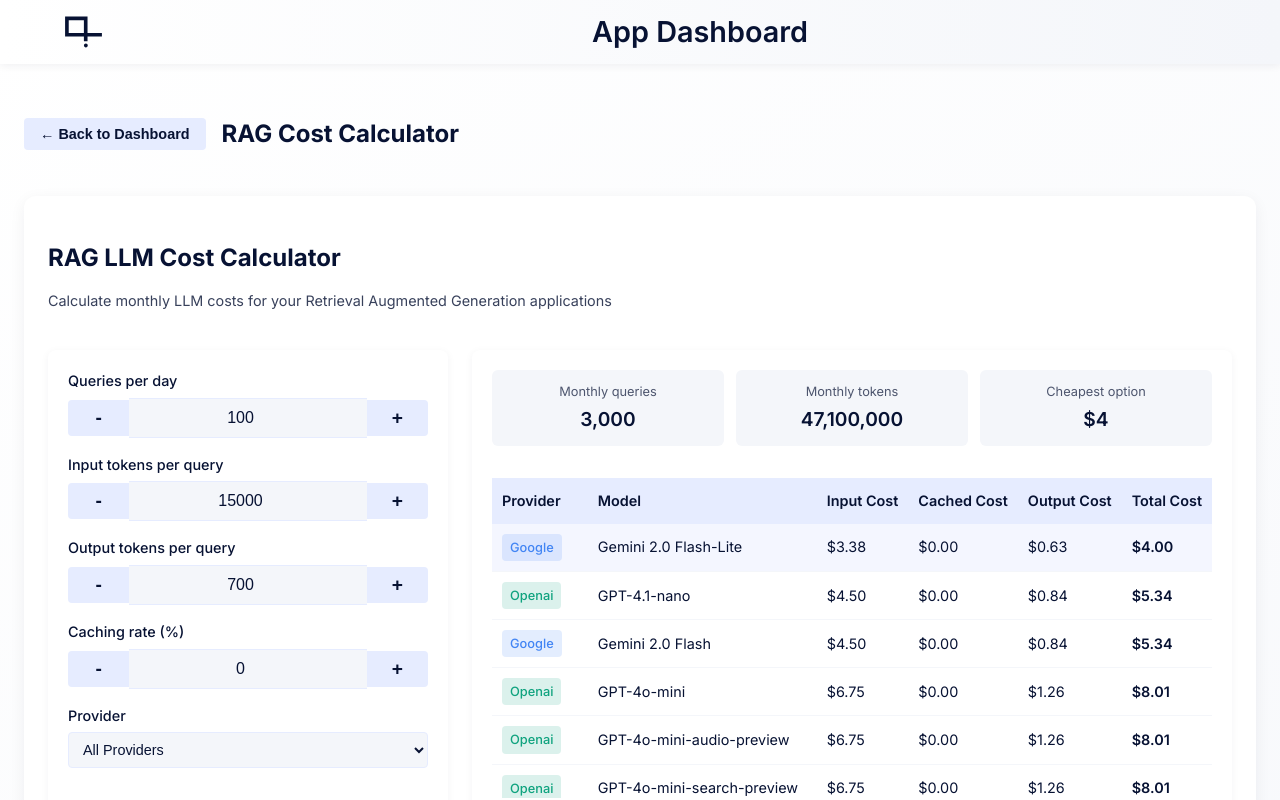
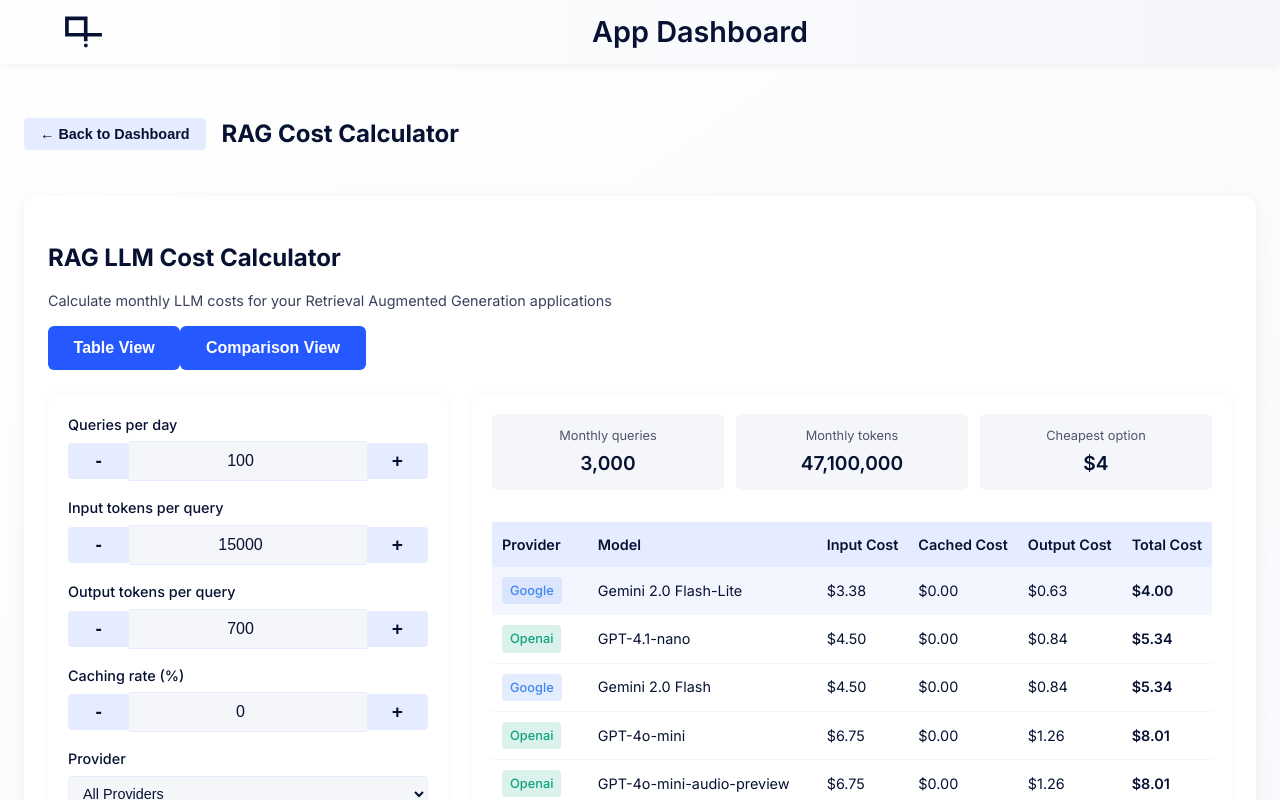
Before and after one commit to mathislucka/deepset-webinar-ui, a React (Vite) app: page / in a window 1280 px wide. Both pictures are taken after a click on the element 221 px from the left and 399 px from the top of the page. Shown: the top 800 px of the page. Built offline with nearby package versions, Linux system fonts and the light colour scheme; the HTML template or start-up script is replaced by a standard one.

Commit message:
feat: add view toggle buttons to switch between table and comparison views

```diff
--- a/src/components/RAGCalculator.jsx
+++ b/src/components/RAGCalculator.jsx
@@ -102,6 +102,20 @@ const RAGCalculator = () => {
       <div className="calculator-header">
         <h2>RAG LLM Cost Calculator</h2>
         <p>Calculate monthly LLM costs for your Retrieval Augmented Generation applications</p>
+        <div className="view-toggle">
+          <button
+            className={viewMode === 'table' ? 'active' : ''}
+            onClick={() => setViewMode('table')}
+          >
+            Table View
+          </button>
+          <button
+            className={viewMode === 'comparison' ? 'active' : ''}
+            onClick={() => setViewMode('comparison')}
+          >
+            Comparison View
+          </button>
+        </div>
       </div>
 
       <div className="calculator-container">
```
